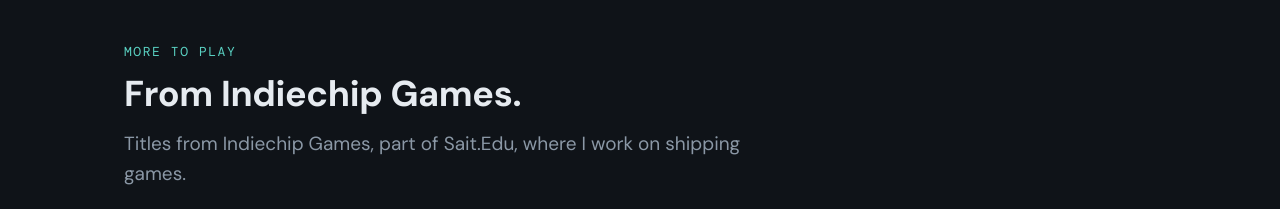
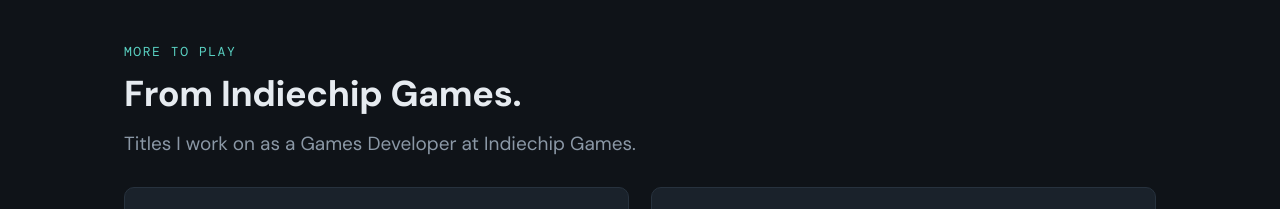
Before and after one commit to Tubz-24/Tubz-24.github.io, a plain HTML site: page demo.html in a window 1280 px wide. Shown: the part 1660-1869 px from the top of the page. Drawn offline with nearby package versions, Linux system fonts and the light colour scheme.

Commit message:
Update lead paragraph for clarity on role

```diff
--- a/demo.html
+++ b/demo.html
@@ -77,7 +77,7 @@
   <div class="wrap">
     <div class="eyebrow">More to play</div>
     <h2>From Indiechip Games.</h2>
-    <p class="lead">Titles from Indiechip Games, part of Sait.Edu, where I work on shipping games.</p>
+    <p class="lead">Titles I work on as a Games Developer at Indiechip Games.</p>
     <div class="grid" style="margin-top:28px">
 
       <div class="card game" data-game="hiss">
```
